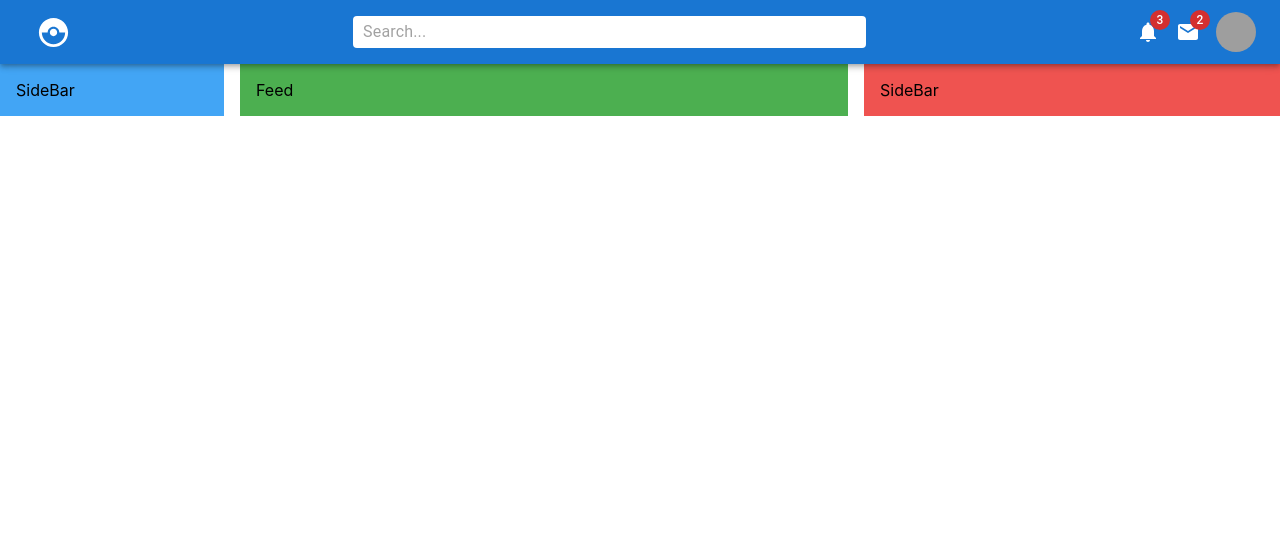
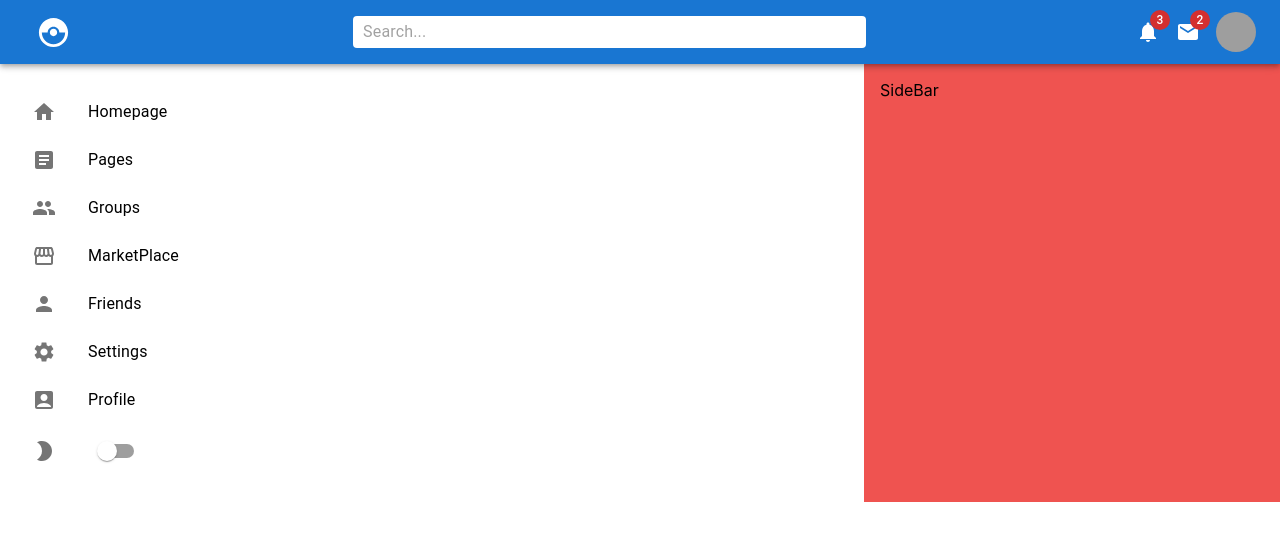
Before and after one commit to Aaron-KASONGO/dashboard-social, a React (Create React App) app in the folder dashboard-social/: page / in a window 1280 px wide. Shown: the top 540 px of the page. Built offline with nearby package versions, Linux system fonts and the light colour scheme; grey boxes are pictures that could not be loaded.

Commit message:
add a feed component

```diff
--- a/dashboard-social/src/components/Feed.js
+++ b/dashboard-social/src/components/Feed.js
@@ -1,14 +1,20 @@
-import { Box } from "@mui/material"
+import { Avatar, Box, Card, CardActions, CardContent, CardHeader, CardMedia, Checkbox, IconButton, Typography } from "@mui/material"
+
+import MoreVertIcon from '@mui/icons-material/MoreVert';
+import FavoriteIcon from '@mui/icons-material/Favorite';
+import FavoriteBorderIcon from '@mui/icons-material/FavoriteBorder';
+import ShareIcon from '@mui/icons-material/Share';
 
 
 export const Feed = () => {
   return (
     <Box
     sx={{
-        bgcolor: 'success.light',
         flex: 3,
         p: 2
     }}
-    >Feed</Box>
+    >
+
+    </Box>
   )
 }
--- a/dashboard-social/src/components/SideBar.js
+++ b/dashboard-social/src/components/SideBar.js
@@ -1,11 +1,19 @@
-import { Box } from "@mui/material"
+import { Box, List, ListItem, ListItemButton, ListItemIcon, ListItemText, Switch } from "@mui/material"
+
+import HomeIcon from '@mui/icons-material/Home';
+import ArticleIcon from '@mui/icons-material/Article';
+import GroupIcon from '@mui/icons-material/Group';
+import StorefrontIcon from '@mui/icons-material/Storefront';
+import PersonIcon from '@mui/icons-material/Person';
+import SettingsIcon from '@mui/icons-material/Settings';
+import AccountBoxIcon from '@mui/icons-material/AccountBox';
+import Brightness2Icon from '@mui/icons-material/Brightness2';
 
 
 export const SideBar = () => {
   return (
     <Box
     sx={{
-        bgcolor: 'primary.light',
         flex: 1,
         p: 2
     }}
@@ -13,6 +21,80 @@ export const SideBar = () => {
         xs: 'none',
         sm: 'block'
     }}
-    >SideBar</Box>
+    >
+      <List>
+        <ListItem disablePadding>
+          <ListItemButton>
+            <ListItemIcon>
+              <HomeIcon />
+            </ListItemIcon>
+            <ListItemText primary="Homepage" />
+          </ListItemButton>
+        </ListItem>
+
+        <ListItem disablePadding>
+          <ListItemButton>
+            <ListItemIcon>
+              <ArticleIcon />
+            </ListItemIcon>
+            <ListItemText primary="Pages" />
+          </ListItemButton>
+        </ListItem>
+
+        <ListItem disablePadding>
+          <ListItemButton>
+            <ListItemIcon>
+              <GroupIcon />
+            </ListItemIcon>
+            <ListItemText primary="Groups" />
+          </ListItemButton>
+        </ListItem>
+
+        <ListItem disablePadding>
+          <ListItemButton>
+            <ListItemIcon>
+              <StorefrontIcon />
+            </ListItemIcon>
+            <ListItemText primary="MarketPlace" />
+          </ListItemButton>
+        </ListItem>
+
+        <ListItem disablePadding>
+          <ListItemButton>
+            <ListItemIcon>
+              <PersonIcon />
+            </ListItemIcon>
+            <ListItemText primary="Friends" />
+          </ListItemButton>
+        </ListItem>
+
+        <ListItem disablePadding>
+          <ListItemButton>
+            <ListItemIcon>
+              <SettingsIcon />
+            </ListItemIcon>
+            <ListItemText primary="Settings" />
+          </ListItemButton>
+        </ListItem>
+
+        <ListItem disablePadding>
+          <ListItemButton>
+            <ListItemIcon>
+              <AccountBoxIcon />
+            </ListItemIcon>
+            <ListItemText primary="Profile" />
+          </ListItemButton>
+        </ListItem>
+
+        <ListItem disablePadding>
+          <ListItemButton>
+            <ListItemIcon>
+              <Brightness2Icon />
+            </ListItemIcon>
+            <Switch />
+          </ListItemButton>
+        </ListItem>
+      </List>
+    </Box>
   )
 }
```
